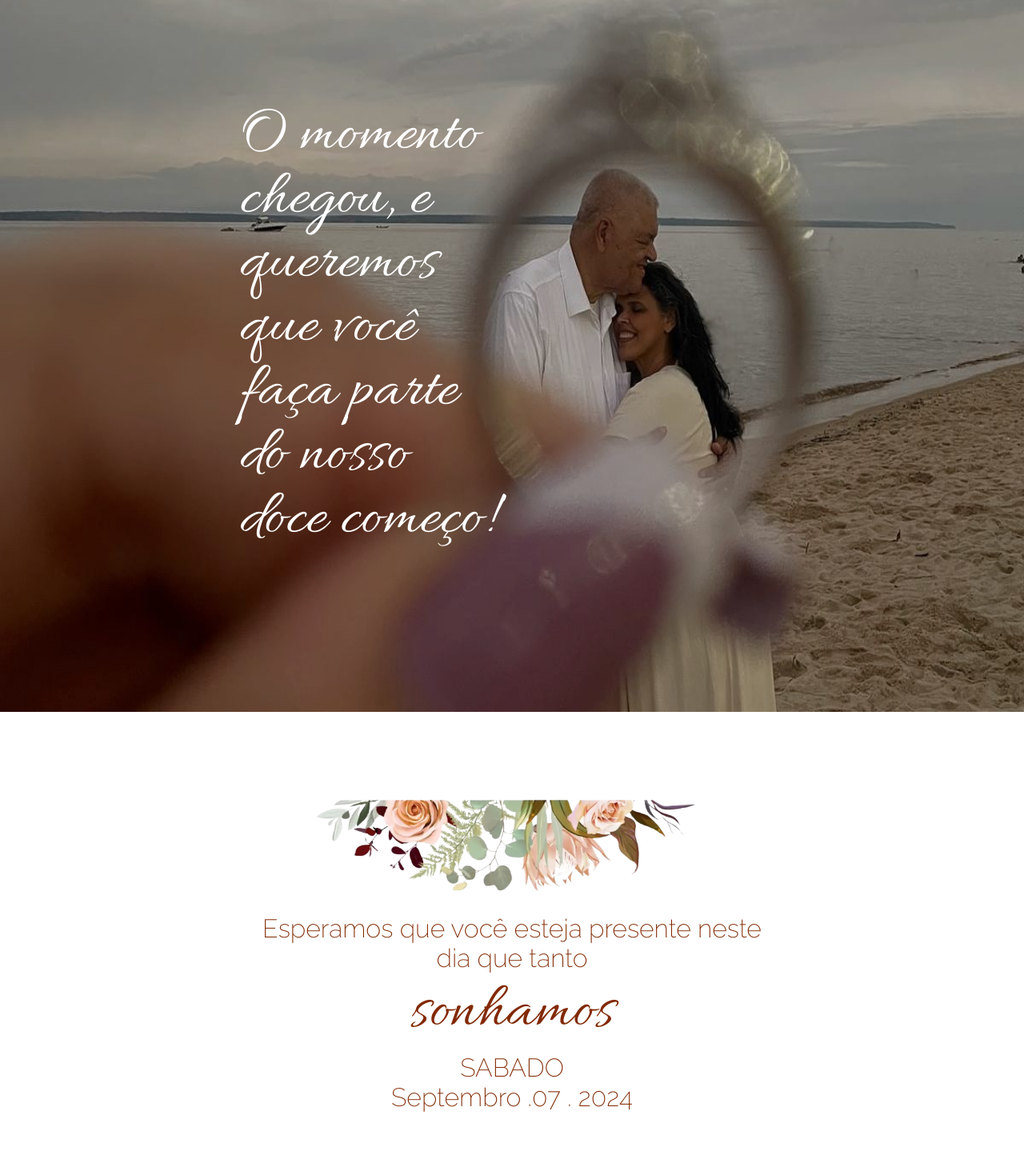
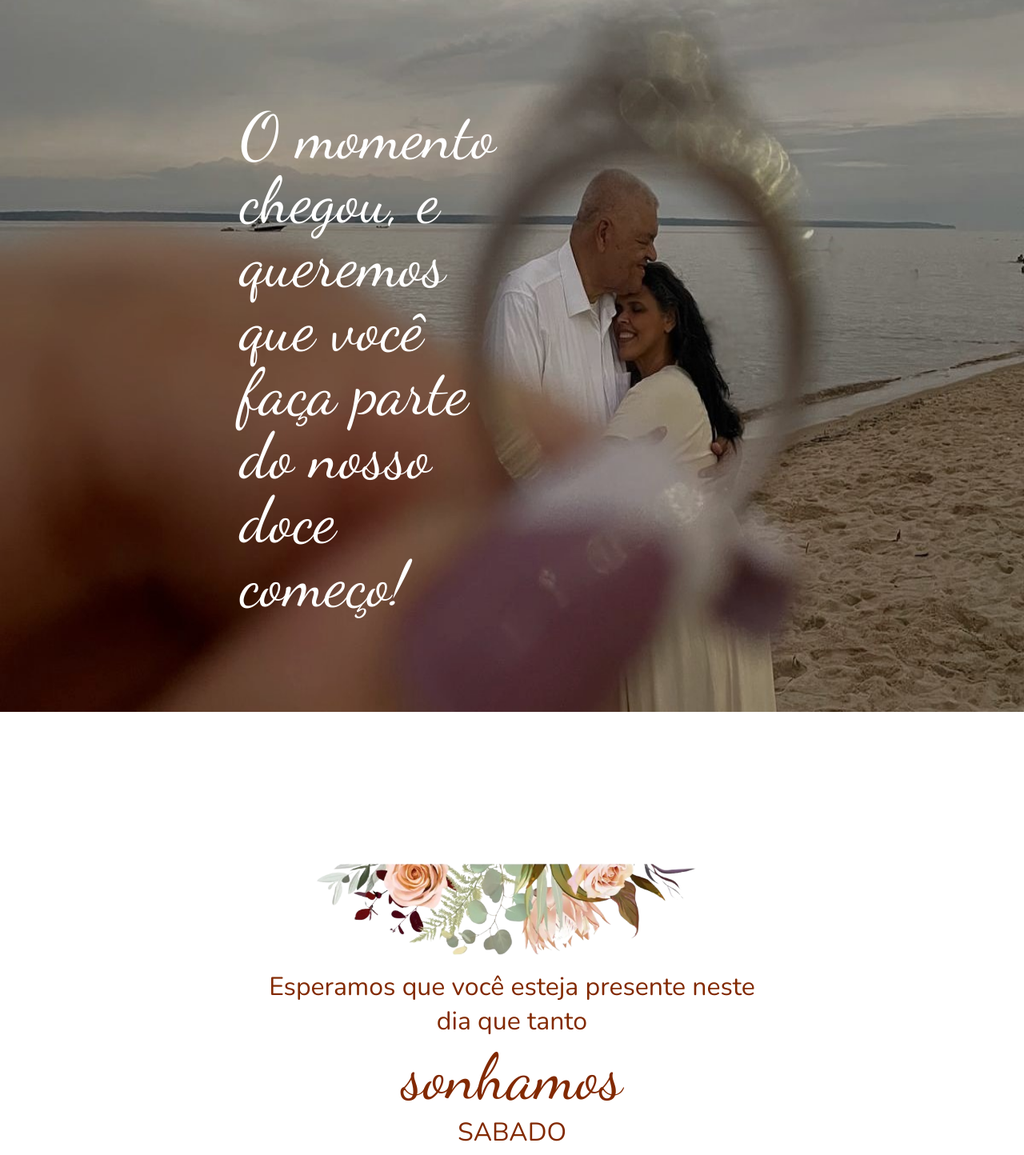
Before and after one commit to rinvel7/wedding-invitation, a Next.js app: page / in a window 1280 px wide. Shown: the part 880-2324 px from the top of the page at 80% size. Built offline with nearby package versions, Linux system fonts and the light colour scheme.

Commit message:
fix font

```diff
--- a/src/components/Header/Header.module.css
+++ b/src/components/Header/Header.module.css
@@ -1,4 +1,6 @@
-@import url('https://fonts.googleapis.com/css2?family=Allura&family=Raleway:ital,wght@0,100..900;1,100..900&display=swap');
+@import url('https://fonts.googleapis.com/css2?family=Dancing+Script:wght@400..700&family=Nunito:ital,wght@0,200..1000;1,200..1000&display=swap');
+/*font-family: "Nunito", sans-serif;
+font-family: "Dancing Script", cursive;*/
 
 .container{
     width: 100%;
@@ -44,7 +46,7 @@
     line-height: 110px;
     margin-top: 300px ;
     font-size: 70px;
-    font-family: "Allura", cursive;
+    font-family: "Dancing Script", cursive;
     text-align: center;
     color:#C1A437;
 }
--- a/src/components/SectionBanner/Banner.module.css
+++ b/src/components/SectionBanner/Banner.module.css
@@ -1,7 +1,6 @@
-@import url('https://fonts.googleapis.com/css2?family=Allura&family=Raleway:ital,wght@0,100..900;1,100..900&display=swap');
-/*font-family: "Allura", cursive;
- font-family: "Raleway", sans-serif;*/
-
+@import url('https://fonts.googleapis.com/css2?family=Dancing+Script:wght@400..700&family=Nunito:ital,wght@0,200..1000;1,200..1000&display=swap');
+/*font-family: "Nunito", sans-serif;
+font-family: "Dancing Script", cursive;*/
 
 .container_banner{
     width: 100%;
@@ -28,8 +27,7 @@
     margin: 320px 0 0 300px ;
     font-size: 80px;
     font-weight: 200;
-    font-family: "Allura", cursive;
-    /*font-family: "Raleway", sans-serif;*/
+    font-family: "Dancing Script", cursive;
     color: #fff;
     z-index: 2;
 }
--- a/src/components/SectionDate/Date.module.css
+++ b/src/components/SectionDate/Date.module.css
@@ -1,6 +1,6 @@
-@import url('https://fonts.googleapis.com/css2?family=Allura&family=Raleway:ital,wght@0,100..900;1,100..900&display=swap');
-/*font-family: "Allura", cursive;
- font-family: "Raleway", sans-serif;*/
+@import url('https://fonts.googleapis.com/css2?family=Dancing+Script:wght@400..700&family=Nunito:ital,wght@0,200..1000;1,200..1000&display=swap');
+/*font-family: "Nunito", sans-serif;
+font-family: "Dancing Script", cursive;*/
 
 
 
@@ -31,7 +31,7 @@
 .container_text {
     width: 50%;
     margin-top: 22rem;
-    font-family: "Raleway", sans-serif;
+    font-family: "Nunito", sans-serif;
     font-size: 2rem;
     font-weight: 200;
     color: rgb(130, 41, 0);
@@ -39,7 +39,7 @@
 
 .text_special {
     font-size: 80px;
-    font-family: "Allura", cursive;
+    font-family: "Dancing Script", cursive;
     font-weight: lighter;
     color: rgb(130, 41, 0);
 }
```
